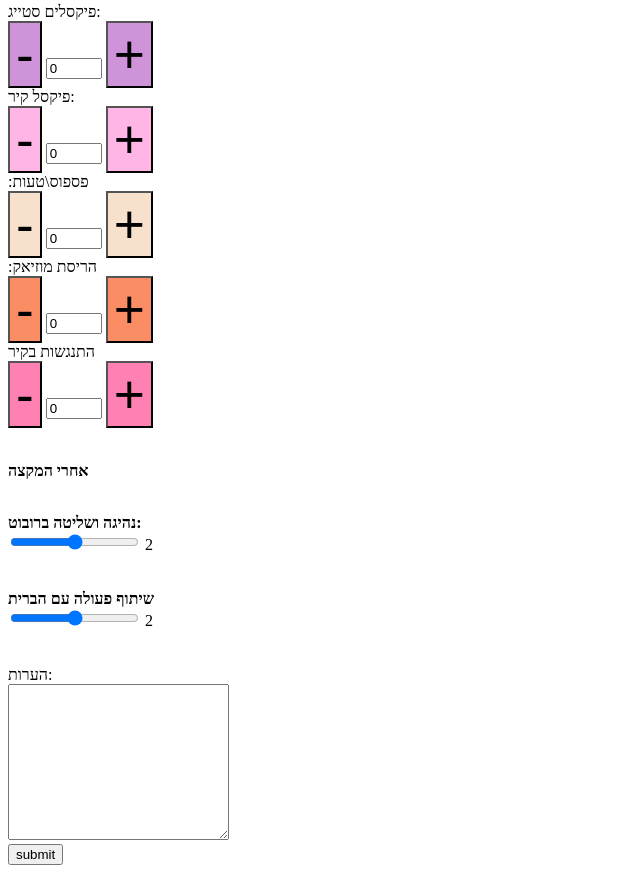
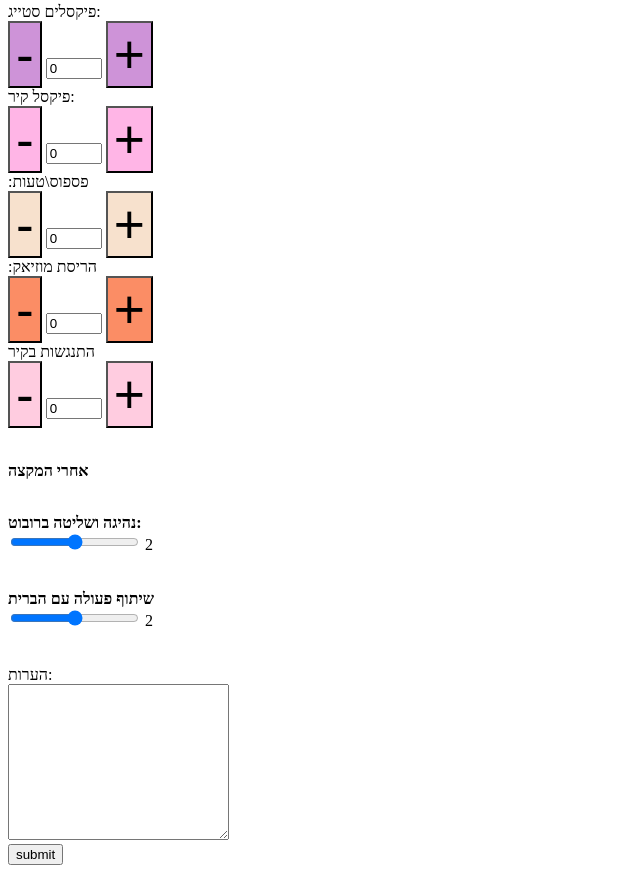
Before and after one commit to FataMorgana15637/scouting-2024, a plain HTML site: page index.html in a window 1280 px wide. Shown: the part 780-1653 px from the top of the page, without its empty margins (0-640 px from the left). Drawn offline with Linux system fonts and the light colour scheme.

Commit message:
Update index.html

```diff
--- a/index.html
+++ b/index.html
@@ -70,7 +70,7 @@
   background-color: #FB8D65;
  }
  .button9 {
- background-color: #ff80b3;
+ background-color: #ffcce0;
 }
 
 /* The slider handle (use -webkit- (Chrome, Opera, Safari, Edge) and -moz- (Firefox) to override default look) */
```
